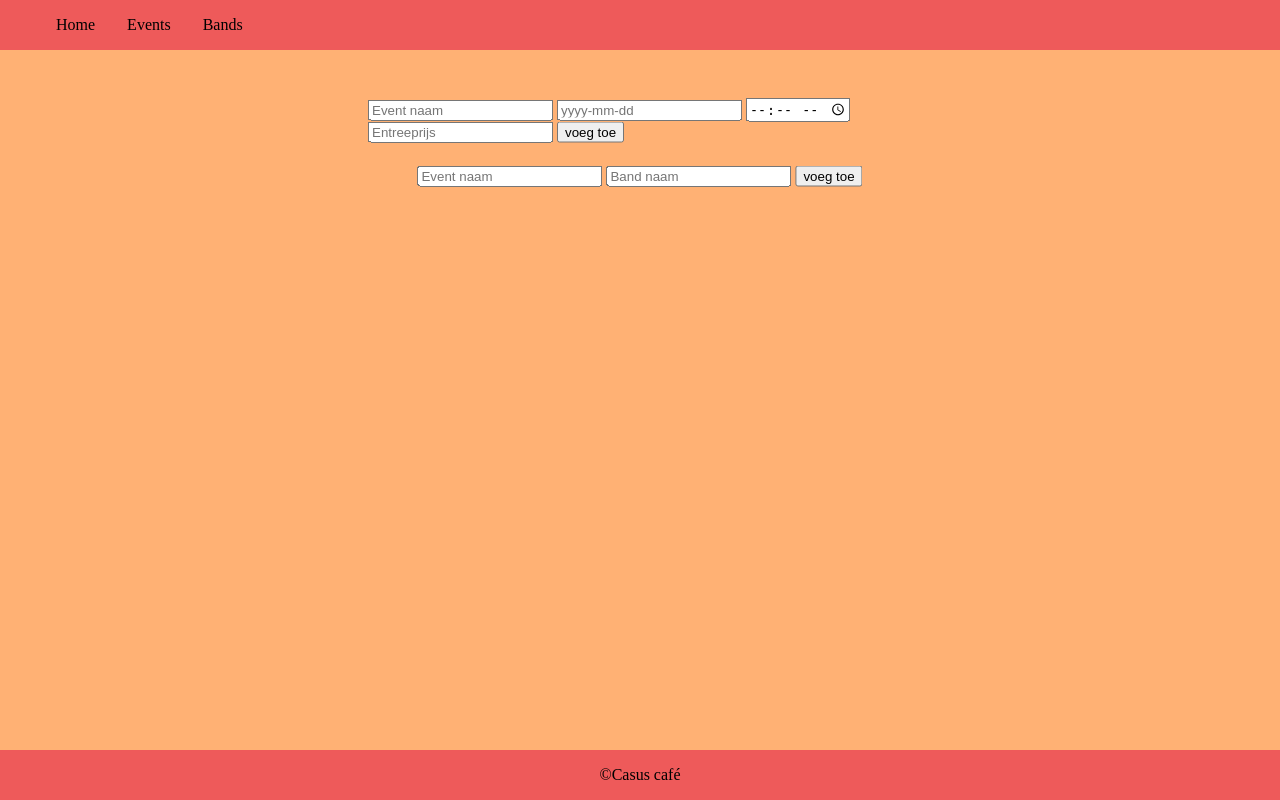
After one commit to Lily-ofthevalley/Casus-caf-, a PHP site: page /events.php in a window 1280 px wide. The commit adds this page. Run offline with PHP 8.4, Linux system fonts and the light colour scheme.

Commit message:
Made forms
Ik heb de forms gemaakt waarmee je nieuwe bands en events kan maken die in de database worden gezet

```diff
--- /dev/null
+++ b/dbh.php
@@ -0,0 +1,3 @@
+<?php
+
+$pdo = new PDO('mysql:host=localhost;dbname=casuscafe;port=3306', 'root','');
--- /dev/null
+++ b/events.php
@@ -0,0 +1,45 @@
+<?php
+
+?>
+
+<html>
+<head>
+    <title>Events</title>
+    <meta charset="UTF-8" />
+    <link rel="icon" type="image/x-icon" href="img/favicon.ico" />
+    <meta name="author" content="Lilith" />
+    <meta name="viewport" content="width=device-width, initial-scale=1.0" />
+    <link rel="stylesheet" type="text/css" href="style/style.css" />
+</head>
+<body>
+    <header class="flexHeader">
+        <div>
+            <nav class="navBar">
+                <ul>
+                    <li><a href="homepage.php">Home</a></li>
+                    <li><a href="events.php">Events</a></li>
+                    <li><a href="bands.php">Bands</a></li>
+                </ul>
+        </div>
+    </header>
+    <div class="addEvent">
+        <form action="res/addEventResponse.php" method="POST">
+            <input type="text" name="naam" value="" placeholder="Event naam">
+            <input type="text" name="datum" value="" placeholder="yyyy-mm-dd">
+            <input type="time" name="tijd" value="" placeholder="Aanvangsttijd">
+            <input type="number" name="prijs" value="" placeholder="Entreeprijs">
+            <input type="submit" name="knop" value="voeg toe">
+        </form>
+    </div>
+    <div class="addBandToEvent">
+        <form action="res/addBandToEventResponse.php" method="POST">
+            <input type="text" name="event" value="" placeholder="Event naam">
+            <input type="text" name="band" value="" placeholder="Band naam">
+            <input type="submit" name="knop" value="voeg toe">
+        </form>
+    </div>
+    <footer class="flexFooter">
+        <p>&copy;Casus café</p>
+    </footer>
+</body>
+</html>
--- /dev/null
+++ b/res/addBandToEvent.php
@@ -0,0 +1 @@
+<?php
--- a/style/style.css
+++ b/style/style.css
@@ -54,11 +54,26 @@ header {
   transform: translate(-50%, -50%);
 }
 
-#logout {
-  color: black;
-  text-decoration: none;
-}
-
 .form-group {
   margin-bottom: 5px;
 }
+
+.addBand,
+.addEvent {
+  padding: 3em;
+  padding-bottom: 2em;
+  border-radius: 15%;
+  position: fixed;
+  top: 15%;
+  left: 50%;
+  transform: translate(-50%, -50%);
+}
+
+.addBandToEvent {
+  padding-bottom: 2em;
+  border-radius: 15%;
+  position: fixed;
+  top: 25%;
+  left: 50%;
+  transform: translate(-50%, -50%);
+}
```
Also changed, not shown: bands.php (renamed from admin.php, +10 -5 lines), res/addBandResponse.php (added, +29 -0 lines), res/addEventResponse.php (added, +31 -0 lines), img/cafe.jpg (added).
